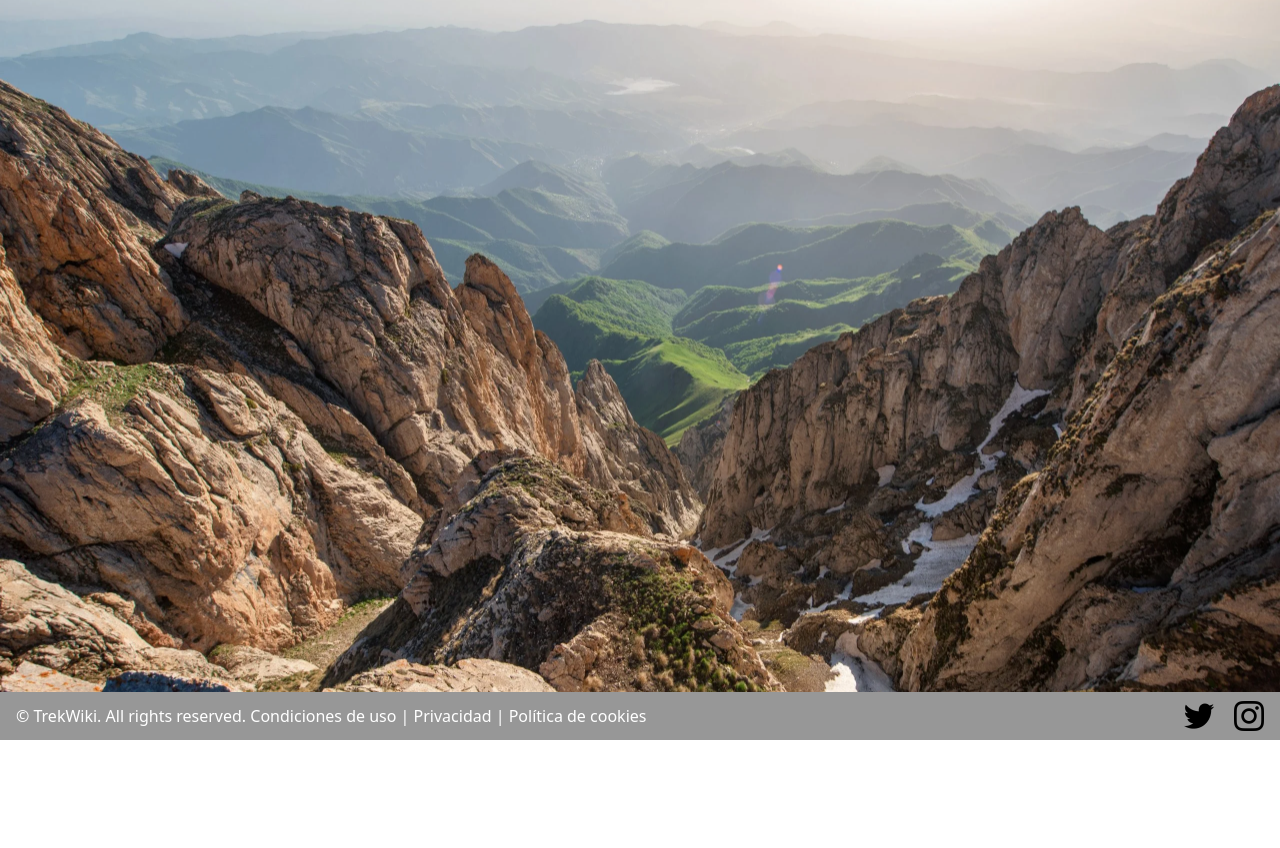
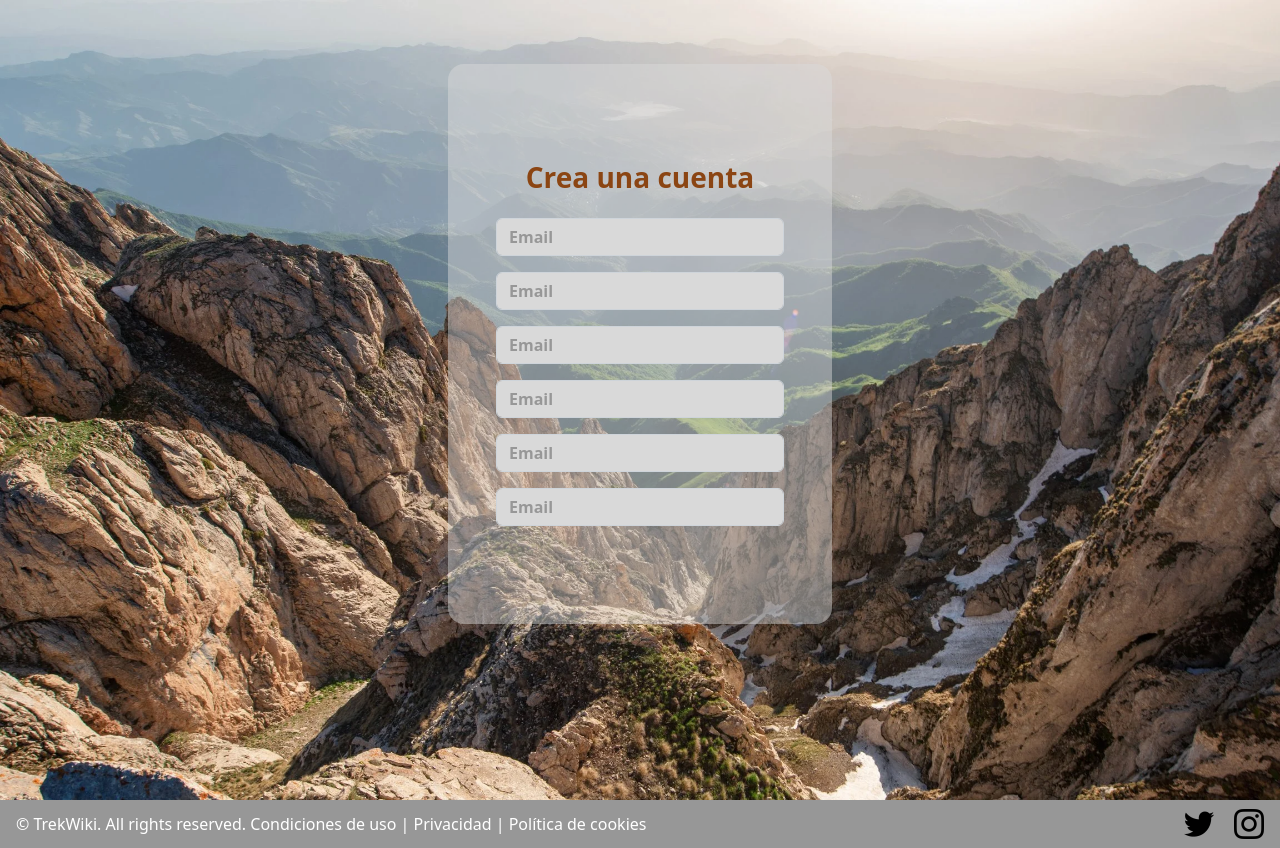
Before and after one commit to angelcabgom/integrador, a PHP site: page /vista/registro.php in a window 1280 px wide. Shown: the part 60-908 px from the top of the page. Before the commit the page ends 800 px from the top, so only its background shows below. Run offline with PHP 8.4, Linux system fonts and the light colour scheme; some web fonts are replaced.

Commit message:
Comienzo del register, login y registro carrera

```diff
--- a/CODE/css/registro.css
+++ b/CODE/css/registro.css
@@ -1,5 +1,46 @@
+
+/*Ajustes del contenedor principal y el fondo*/
 main {
+    display: flex;
     background-image: url("../img/FotoRegistro.png");
     background-size: cover;
     background-position: center;
+    justify-content: center;
 }
+
+
+/*Ajustes especificos del contenedor de los inputs*/
+.contenedor-main-registro{
+    display: flex;
+    width: 30%;
+    height: 70%;
+    margin-top: 5%;
+    min-width: 300px;
+    border-radius: 1rem;
+    background-color: rgba(217, 217, 217, 0.46);
+    justify-content: center;
+    align-items: center;
+    flex-direction: column;
+}
+
+/*Ajustes del h2*/
+.contenedor-main-registro h3 {
+    font-weight: bold;
+    color: #8B4513;
+}
+
+
+/*Ajustes de los inputs*/
+.custom-form-group{
+    width: 75%;
+}
+
+.custom-form-control{
+    margin-top: 1rem;
+    font-weight: bold;
+    background-color: #D9D9D9;
+}
+
+.custom-form-control::placeholder{
+    color: #979797;
+}
--- a/CODE/vista/registro.php
+++ b/CODE/vista/registro.php
@@ -7,7 +7,17 @@ $estilosDinamicos = [
 include("headerTrueLogin.php");
 
 ?>
-<main class="flex-grow-1">
-
+<main class="flex-grow-1 vh-100">
+    <div class="contenedor-main-registro">
+        <h3>Crea una cuenta</h3>
+        <div class="custom-form-group form-group">
+            <input type="email" class="custom-form-control form-control" placeholder="Email">
+            <input type="email" class="custom-form-control form-control" placeholder="Email">
+            <input type="email" class="custom-form-control form-control" placeholder="Email">
+            <input type="email" class="custom-form-control form-control" placeholder="Email">
+            <input type="email" class="custom-form-control form-control" placeholder="Email">
+            <input type="email" class="custom-form-control form-control" placeholder="Email">
+        </div>
+    </div>
 </main>
 <?php include("footer.php") ?>
```
Also changed, not shown: CODE/index.php (+17 -2 lines).
